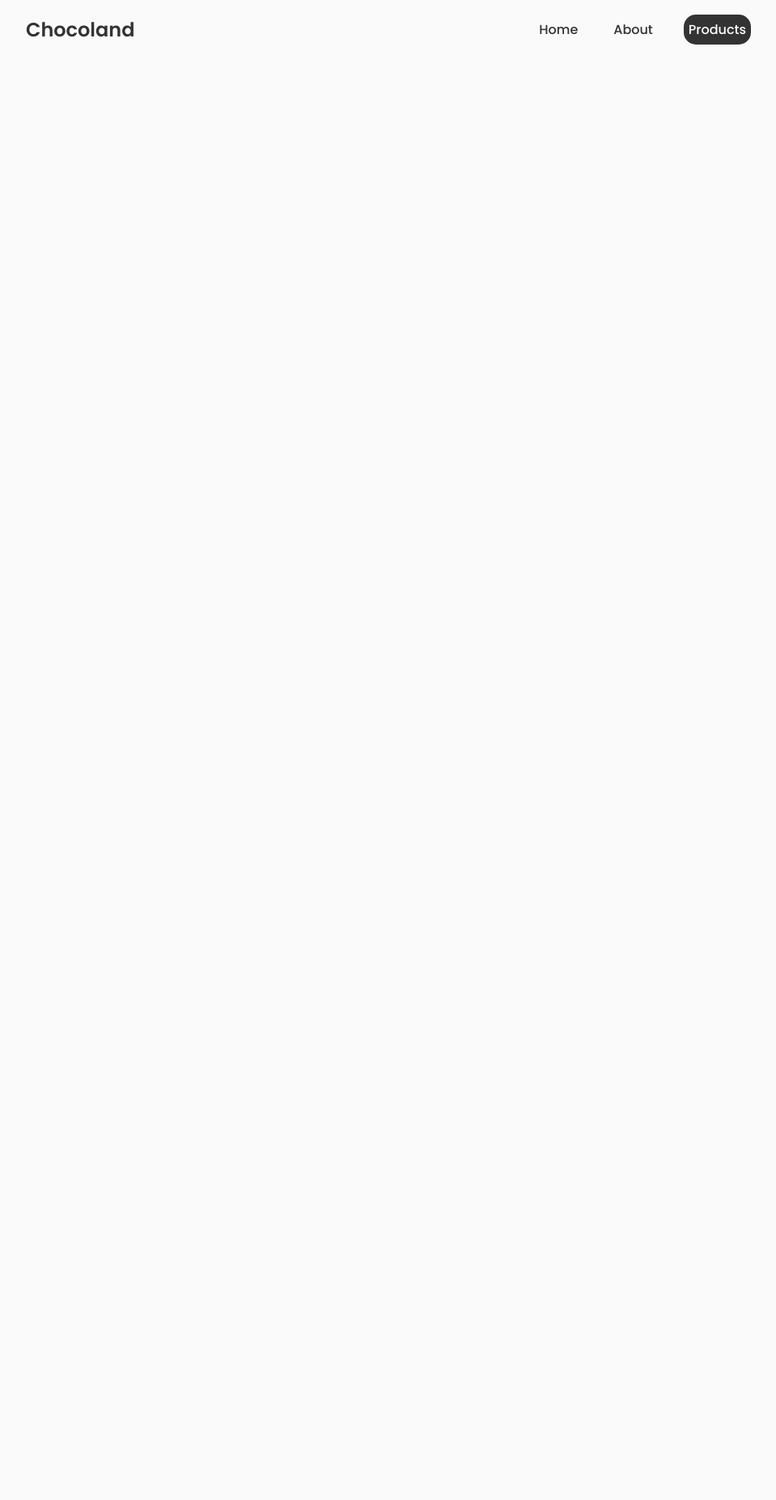
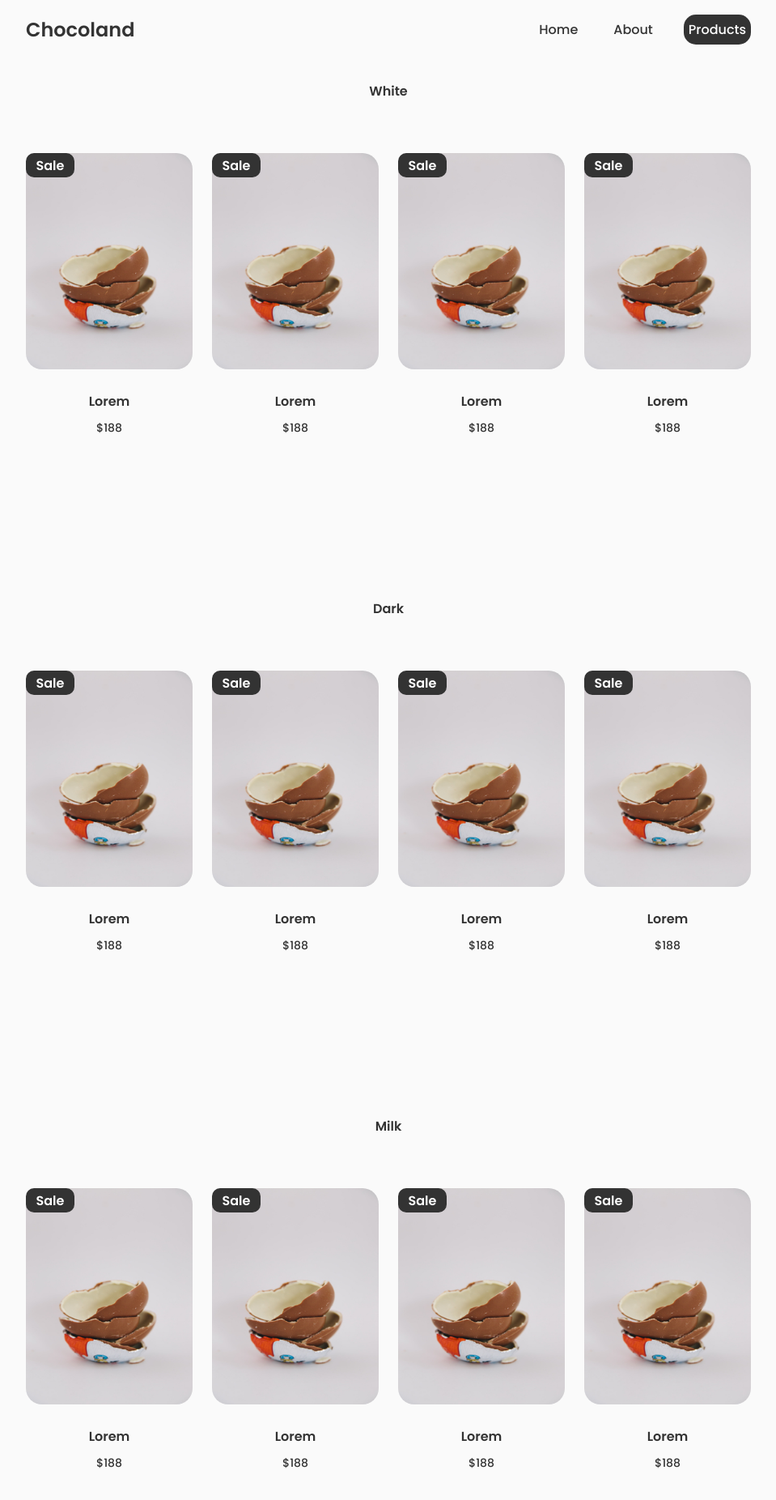
Before and after one commit to aikakyrgyz/Ecommerce-Chocoland-React, a React (Create React App) app: page /Products in a window 1280 px wide. Shown: the top 1852 px of the page at 81% size, without its empty margins (160-1119 px from the left). Before the commit the page ends 800 px from the top, so only its background shows below. Built offline with nearby package versions, Linux system fonts and the light colour scheme.

Commit message:
ProductList updated

```diff
--- /dev/null
+++ b/src/pages/Products/ProductList.js
@@ -0,0 +1,151 @@
+import "./index.css"
+import Kinder from "../../assets/images/kinder.jpeg"
+
+const ProductList = () => {
+
+
+    return <>
+        <section class="new" id="new">
+            <div class="centered-text">
+                <h2>White</h2>
+            </div>
+
+            <div class="new-content">
+                <div class="box">
+                    <img src={Kinder}></img>
+                    <h5>Lorem</h5>
+                    <h6>$188</h6>
+                    <div class="sale">
+                        <h4>Sale</h4>
+                    </div>
+                </div>
+
+
+                <div class="box">
+                <img src={Kinder}></img>
+                    <h5>Lorem</h5>
+                    <h6>$188</h6>
+                    <div class="sale">
+                        <h4>Sale</h4>
+                    </div>
+                </div>
+
+
+                <div class="box">
+                    <img src={Kinder}></img>
+                    <h5>Lorem</h5>
+                    <h6>$188</h6>
+                    <div class="sale">
+                        <h4>Sale</h4>
+                    </div>
+                </div>
+
+
+                <div class="box">
+                    <img src={Kinder}></img>
+                    <h5>Lorem</h5>
+                    <h6>$188</h6>
+                    <div class="sale">
+                        <h4>Sale</h4>
+                    </div>
+                </div>
+            </div>
+        </section>
+
+        <section class="new" id="new">
+            <div class="centered-text">
+                <h2>Dark</h2>
+            </div>
+
+            <div class="new-content">
+                <div class="box">
+                    <img src={Kinder}></img>
+                    <h5>Lorem</h5>
+                    <h6>$188</h6>
+                    <div class="sale">
+                        <h4>Sale</h4>
+                    </div>
+                </div>
+
+
+                <div class="box">
+                <img src={Kinder}></img>
+                    <h5>Lorem</h5>
+                    <h6>$188</h6>
+                    <div class="sale">
+                        <h4>Sale</h4>
+                    </div>
+                </div>
+
+
+                <div class="box">
+                    <img src={Kinder}></img>
+                    <h5>Lorem</h5>
+                    <h6>$188</h6>
+                    <div class="sale">
+                        <h4>Sale</h4>
+                    </div>
+                </div>
+
+
+                <div class="box">
+                    <img src={Kinder}></img>
+                    <h5>Lorem</h5>
+                    <h6>$188</h6>
+                    <div class="sale">
+                        <h4>Sale</h4>
+                    </div>
+                </div>
+            </div>
+        </section>
+
+        <section class="new" id="new">
+            <div class="centered-text">
+                <h2>Milk</h2>
+            </div>
+
+            <div class="new-content">
+                <div class="box">
+                    <img src={Kinder}></img>
+                    <h5>Lorem</h5>
+                    <h6>$188</h6>
+                    <div class="sale">
+                        <h4>Sale</h4>
+                    </div>
+                </div>
+
+
+                <div class="box">
+                <img src={Kinder}></img>
+                    <h5>Lorem</h5>
+                    <h6>$188</h6>
+                    <div class="sale">
+                        <h4>Sale</h4>
+                    </div>
+                </div>
+
+
+                <div class="box">
+                    <img src={Kinder}></img>
+                    <h5>Lorem</h5>
+                    <h6>$188</h6>
+                    <div class="sale">
+                        <h4>Sale</h4>
+                    </div>
+                </div>
+
+
+                <div class="box">
+                    <img src={Kinder}></img>
+                    <h5>Lorem</h5>
+                    <h6>$188</h6>
+                    <div class="sale">
+                        <h4>Sale</h4>
+                    </div>
+                </div>
+            </div>
+        </section>
+    </>
+}
+
+export default ProductList;
--- a/src/pages/Products/index.js
+++ b/src/pages/Products/index.js
@@ -1,10 +1,12 @@
 import "./index.css"
 import Navbar from '../../components/Navbar'
+import ProductList from "./ProductList";
 
 
 const Products = () => {
     return <>
         <Navbar/>
+        <ProductList/>
     </>
 }
 
```
Also changed, not shown: src/pages/Home/Main.css (+0 -44 lines).
